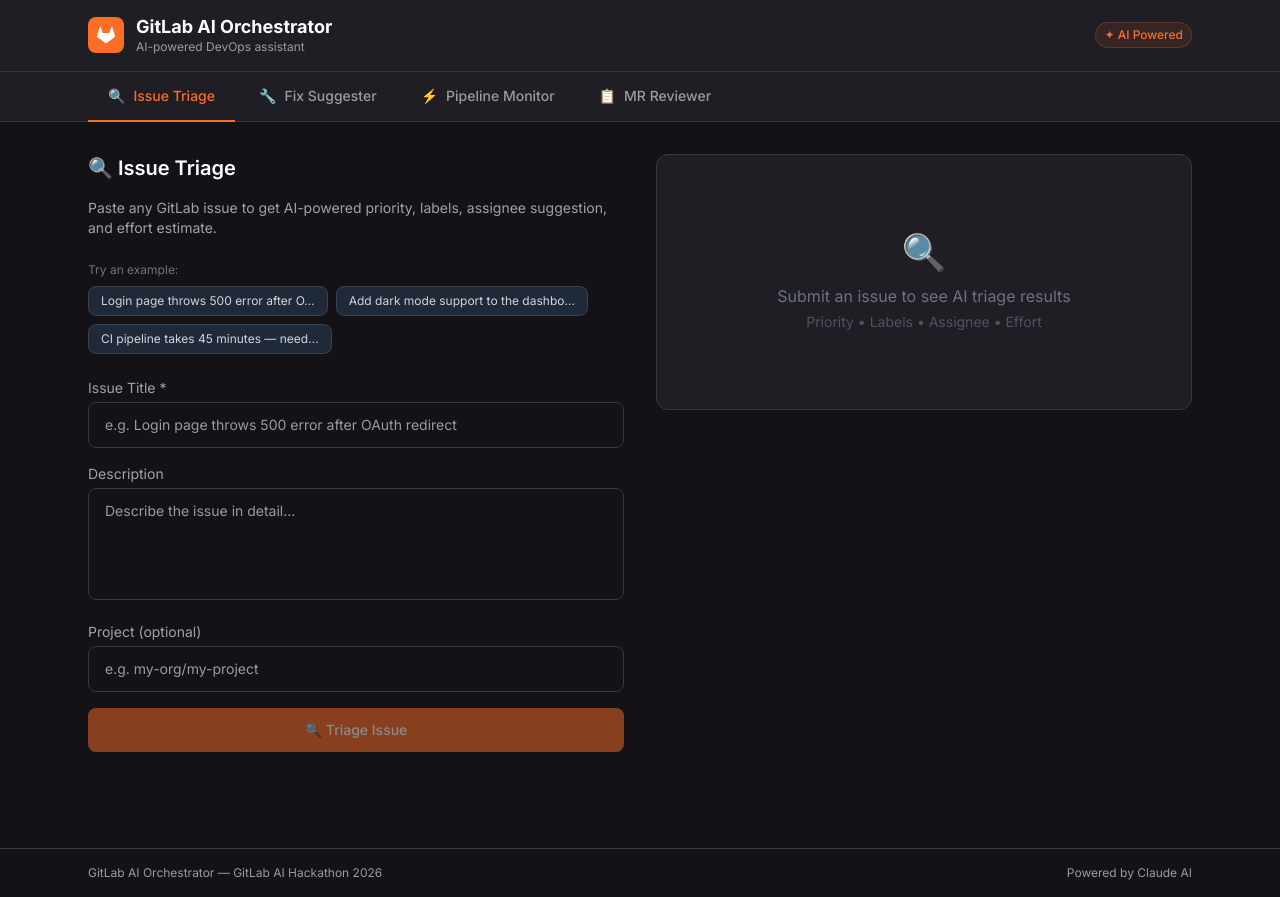
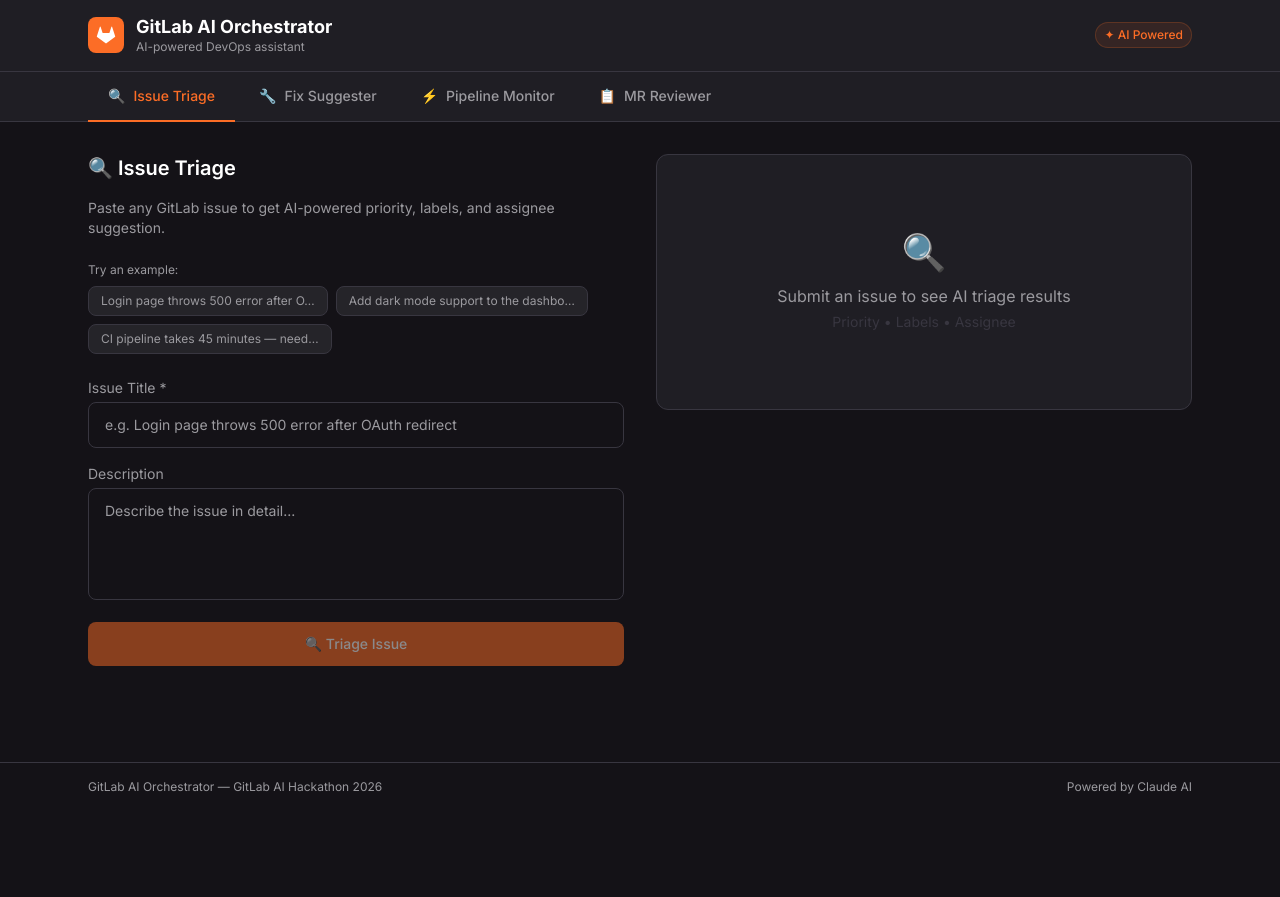
Before and after one commit to mgnlia/gitlab-ai-orchestrator, a Next.js app in the folder frontend/: page / in a window 1280 px wide. After the commit the page ends 811 px from the top, so only its background shows below. Built offline with nearby package versions, Linux system fonts and the light colour scheme.

Commit message:
fix: IssueTriage - correct API field names (issue_title/issue_body), remove non-existent fields

```diff
--- a/frontend/src/components/IssueTriage.tsx
+++ b/frontend/src/components/IssueTriage.tsx
@@ -2,7 +2,7 @@
 
 import { useState } from 'react'
 
-const API = process.env.NEXT_PUBLIC_API_URL || 'https://gitlab-ai-orchestrator-api.vercel.app'
+const API = process.env.NEXT_PUBLIC_API_URL || ''
 
 const EXAMPLE_ISSUES = [
   { title: 'Login page throws 500 error after OAuth redirect', description: 'Users are unable to log in via GitLab OAuth. The redirect URL returns a 500 Internal Server Error. This started after the last deploy.' },
@@ -15,19 +15,16 @@
   labels: string[]
   suggested_assignee: string
   summary: string
-  estimated_effort: string
-  confidence: number
 }
 
 export default function IssueTriage() {
   const [title, setTitle] = useState('')
   const [description, setDescription] = useState('')
-  const [project, setProject] = useState('')
   const [loading, setLoading] = useState(false)
   const [result, setResult] = useState<TriageResult | null>(null)
   const [error, setError] = useState('')
 
-  const priorityClass: Record<string, string> = {
+  const priorityBadge: Record<string, string> = {
     critical: 'badge-critical',
     high: 'badge-high',
     medium: 'badge-medium',
@@ -44,12 +41,12 @@
       const res = await fetch(`${API}/triage`, {
         method: 'POST',
         headers: { 'Content-Type': 'application/json' },
-        body: JSON.stringify({ title, description, project }),
+        body: JSON.stringify({ issue_title: title, issue_body: description }),
       })
       if (!res.ok) throw new Error(`HTTP ${res.status}`)
       setResult(await res.json())
-    } catch (err: any) {
-      setError(err.message || 'Failed to triage issue')
+    } catch (err: unknown) {
+      setError(err instanceof Error ? err.message : 'Failed to triage issue')
     } finally {
       setLoading(false)
     }
@@ -67,19 +64,19 @@
       {/* Input */}
       <div>
         <h3 className="text-xl font-semibold text-white mb-4">🔍 Issue Triage</h3>
-        <p className="text-gray-400 text-sm mb-6">
-          Paste any GitLab issue to get AI-powered priority, labels, assignee suggestion, and effort estimate.
+        <p className="text-[#9B9A9F] text-sm mb-6">
+          Paste any GitLab issue to get AI-powered priority, labels, and assignee suggestion.
         </p>
 
         {/* Examples */}
         <div className="mb-6">
-          <p className="text-xs text-gray-500 mb-2">Try an example:</p>
+          <p className="text-xs text-[#9B9A9F] mb-2">Try an example:</p>
           <div className="flex flex-wrap gap-2">
             {EXAMPLE_ISSUES.map((ex, i) => (
               <button
                 key={i}
                 onClick={() => loadExample(ex)}
-                className="text-xs bg-gray-800 hover:bg-gray-700 text-gray-300 px-3 py-1.5 rounded-lg border border-gray-700 transition-colors"
+                className="text-xs bg-[#252429] hover:bg-[#383640] text-[#9B9A9F] hover:text-white px-3 py-1.5 rounded-lg border border-[#383640] transition-colors"
               >
                 {ex.title.slice(0, 35)}…
               </button>
@@ -89,7 +86,7 @@
 
         <form onSubmit={handleSubmit} className="space-y-4">
           <div>
-            <label className="block text-sm text-gray-400 mb-1">Issue Title *</label>
+            <label className="block text-sm text-[#9B9A9F] mb-1">Issue Title *</label>
             <input
               className="input-field"
               placeholder="e.g. Login page throws 500 error after OAuth redirect"
@@ -99,7 +96,7 @@
             />
           </div>
           <div>
-            <label className="block text-sm text-gray-400 mb-1">Description</label>
+            <label className="block text-sm text-[#9B9A9F] mb-1">Description</label>
             <textarea
               className="input-field h-28 resize-none"
               placeholder="Describe the issue in detail..."
@@ -107,17 +104,12 @@
               onChange={e => setDescription(e.target.value)}
             />
           </div>
-          <div>
-            <label className="block text-sm text-gray-400 mb-1">Project (optional)</label>
-            <input
-              className="input-field"
-              placeholder="e.g. my-org/my-project"
-              value={project}
-              onChange={e => setProject(e.target.value)}
-            />
-          </div>
           <button type="submit" disabled={loading || !title.trim()} className="btn-primary w-full">
-            {loading ? <><span className="spinner mr-2"></span>Analyzing...</> : '🔍 Triage Issue'}
+            {loading ? (
+              <><span className="spinner mr-2"></span>Analyzing...</>
+            ) : (
+              '🔍 Triage Issue'
+            )}
           </button>
         </form>
 
@@ -131,22 +123,22 @@
       {/* Result */}
       <div>
         {result ? (
-          <div className="card space-y-5 animate-in fade-in">
+          <div className="card space-y-5">
             <div className="flex items-center justify-between">
               <h4 className="font-semibold text-white">Triage Result</h4>
-              <span className={`text-xs px-2 py-0.5 rounded ${priorityClass[result.priority] || 'badge-medium'}`}>
+              <span className={priorityBadge[result.priority?.toLowerCase()] || 'badge-medium'}>
                 {result.priority?.toUpperCase()}
               </span>
             </div>
 
             <div>
-              <p className="text-xs text-gray-500 mb-1">AI Summary</p>
-              <p className="text-gray-300 text-sm leading-relaxed">{result.summary}</p>
+              <p className="text-xs text-[#9B9A9F] mb-1">AI Summary</p>
+              <p className="text-[#FAFAFA] text-sm leading-relaxed">{result.summary}</p>
             </div>
 
             <div className="grid grid-cols-2 gap-4">
               <div>
-                <p className="text-xs text-gray-500 mb-2">Labels</p>
+                <p className="text-xs text-[#9B9A9F] mb-2">Labels</p>
                 <div className="flex flex-wrap gap-1">
                   {result.labels?.map((l, i) => (
                     <span key={i} className="text-xs bg-purple-900/50 text-purple-300 px-2 py-0.5 rounded border border-purple-800">
@@ -156,35 +148,16 @@
                 </div>
               </div>
               <div>
-                <p className="text-xs text-gray-500 mb-1">Suggested Assignee</p>
-                <p className="text-gray-200 text-sm font-mono">@{result.suggested_assignee}</p>
-              </div>
-            </div>
-
-            <div className="grid grid-cols-2 gap-4">
-              <div>
-                <p className="text-xs text-gray-500 mb-1">Effort Estimate</p>
-                <p className="text-gray-200 text-sm">⏱ {result.estimated_effort}</p>
-              </div>
-              <div>
-                <p className="text-xs text-gray-500 mb-1">AI Confidence</p>
-                <div className="flex items-center gap-2">
-                  <div className="flex-1 bg-gray-700 rounded-full h-1.5">
-                    <div
-                      className="bg-orange-500 h-1.5 rounded-full"
-                      style={{ width: `${(result.confidence || 0.85) * 100}%` }}
-                    />
-                  </div>
-                  <span className="text-xs text-gray-400">{Math.round((result.confidence || 0.85) * 100)}%</span>
-                </div>
+                <p className="text-xs text-[#9B9A9F] mb-1">Suggested Assignee</p>
+                <p className="text-[#FAFAFA] text-sm font-mono">{result.suggested_assignee}</p>
               </div>
             </div>
           </div>
         ) : (
           <div className="card flex flex-col items-center justify-center h-64 text-center">
             <div className="text-4xl mb-3">🔍</div>
-            <p className="text-gray-500">Submit an issue to see AI triage results</p>
-            <p className="text-gray-600 text-sm mt-1">Priority • Labels • Assignee • Effort</p>
+            <p className="text-[#9B9A9F]">Submit an issue to see AI triage results</p>
+            <p className="text-[#383640] text-sm mt-1">Priority • Labels • Assignee</p>
           </div>
         )}
       </div>
```
